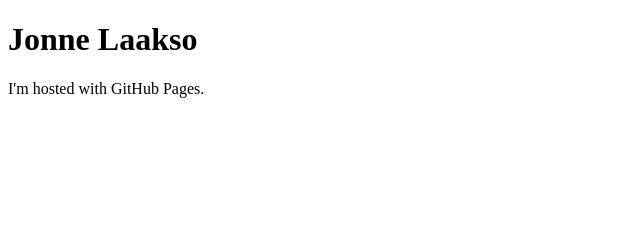
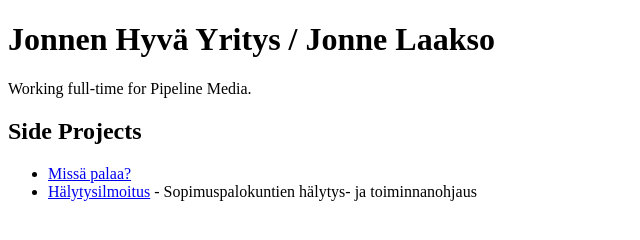
Before and after one commit to jonnelaakso/jonnelaakso.github.io, a plain HTML site: page index.html in a window 1280 px wide. Shown: the whole page, without its empty margins (0-640 px from the left). Drawn offline with Linux system fonts and the light colour scheme.

Commit message:
Update index.html

```diff
--- a/index.html
+++ b/index.html
@@ -1,7 +1,12 @@
 <!DOCTYPE html>
 <html>
 <body>
-<h1>Jonne Laakso</h1>
-<p>I'm hosted with GitHub Pages.</p>
+<h1>Jonnen Hyvä Yritys / Jonne Laakso</h1>
+<p>Working full-time for Pipeline Media.</p>
+<h2>Side Projects</h2>
+  <ul>
+    <li><a href="https://missapalaa.fi">Missä palaa?</a></li>
+    <li><a href="https://halytysilmoitus.fi">Hälytysilmoitus</a> - Sopimuspalokuntien hälytys- ja toiminnanohjaus</li>
+  </ul>
 </body>
 </html>
```
